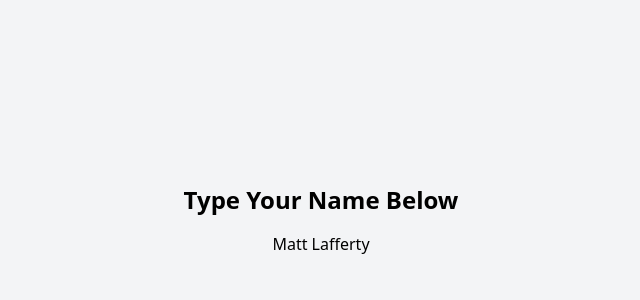
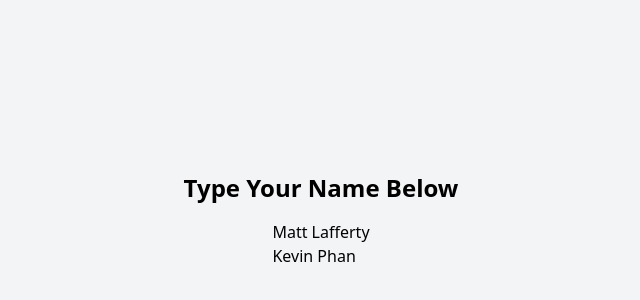
Before and after one commit to littleeinsteinchildcare/littleeinstein-frontend, a React (Vite) app: page / in a window 1280 px wide. Shown: the part 180-480 px from the top of the page, without its empty margins (319-959 px from the left). Built offline with nearby package versions, Linux system fonts and the light colour scheme.

Commit message:
LEC-32 did set up and added name

```diff
--- a/src/components/introduction/SaveName.tsx
+++ b/src/components/introduction/SaveName.tsx
@@ -4,6 +4,7 @@ const SaveName = () => {
       <h1 className="text-2xl font-bold mb-4">Type Your Name Below</h1>
       <ul>
         <li>Matt Lafferty</li>
+        <li>Kevin Phan</li>
       </ul>
     </div>
   );
```
